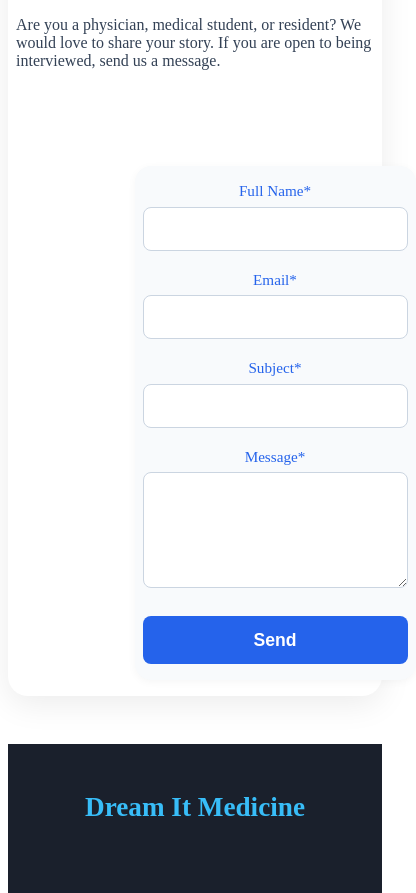
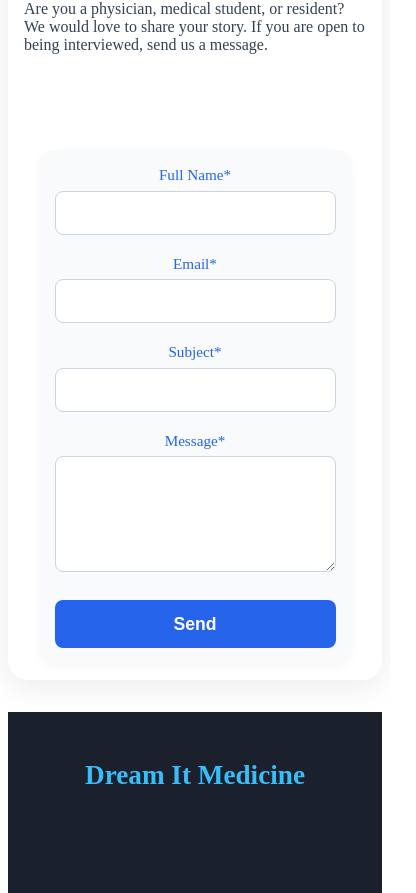
Before and after one commit to Topusaha/dream-it-medicine, a React (Vite) app: page / in a window 390 px wide. Shown: the part 5025-5918 px from the top of the page, 416 px wide, since content can reach past the window. Built offline with nearby package versions, Linux system fonts and the light colour scheme.

Commit message:
fixed sizing

```diff
--- a/src/components/Get-Involved.css
+++ b/src/components/Get-Involved.css
@@ -76,7 +76,7 @@
   flex-direction: column;
   gap: 1.25rem;
   background: #f8fafc;
-  padding: 2rem 8rem;
+  padding: 2rem;
   border-radius: 1rem;
   box-shadow: 0 2px 8px rgba(0,0,0,0.04);
   width: 100%;
@@ -153,20 +153,27 @@
   .get-involved-left, .get-involved-right {
     align-items: center;
     padding-right: 0;
+    padding-left: 0;
     max-width: 100%;
   }
   .get-involved-section {
     max-width: 100%;
     text-align: center;
   }
+  .get-involved-form {
+    padding: 1.5rem;
+    max-width: 100%;
+  }
 }
 
 @media (max-width: 600px) {
   .get-involved-container {
-    padding: 1rem 0.5rem;
+    padding: 1rem;
+    margin: 2rem auto;
   }
   .get-involved-form {
-    padding: 1rem 0.5rem;
+    padding: 1rem;
+    width: 100%;
   }
   .get-involved-form-row {
     flex-direction: column;
```
